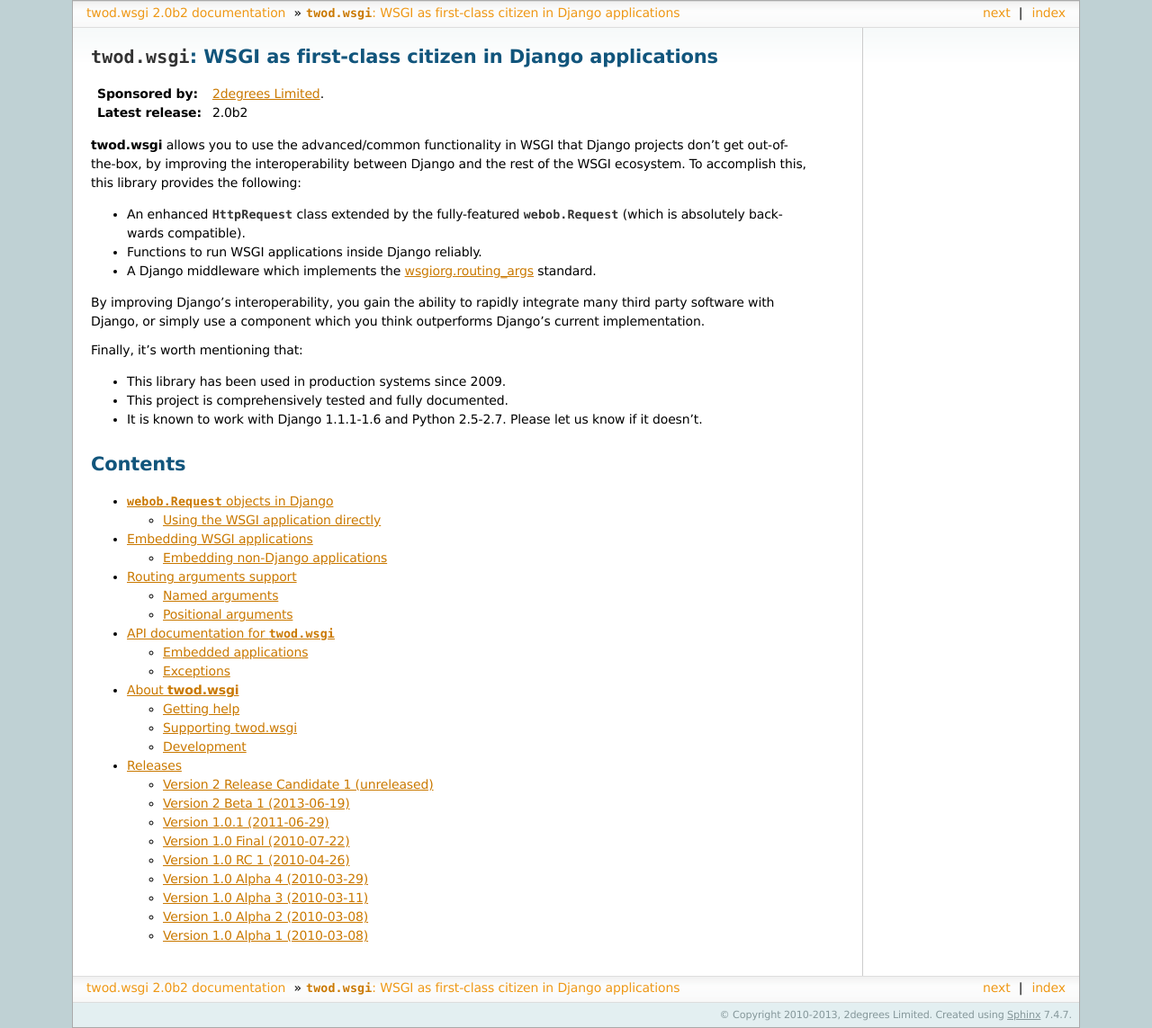
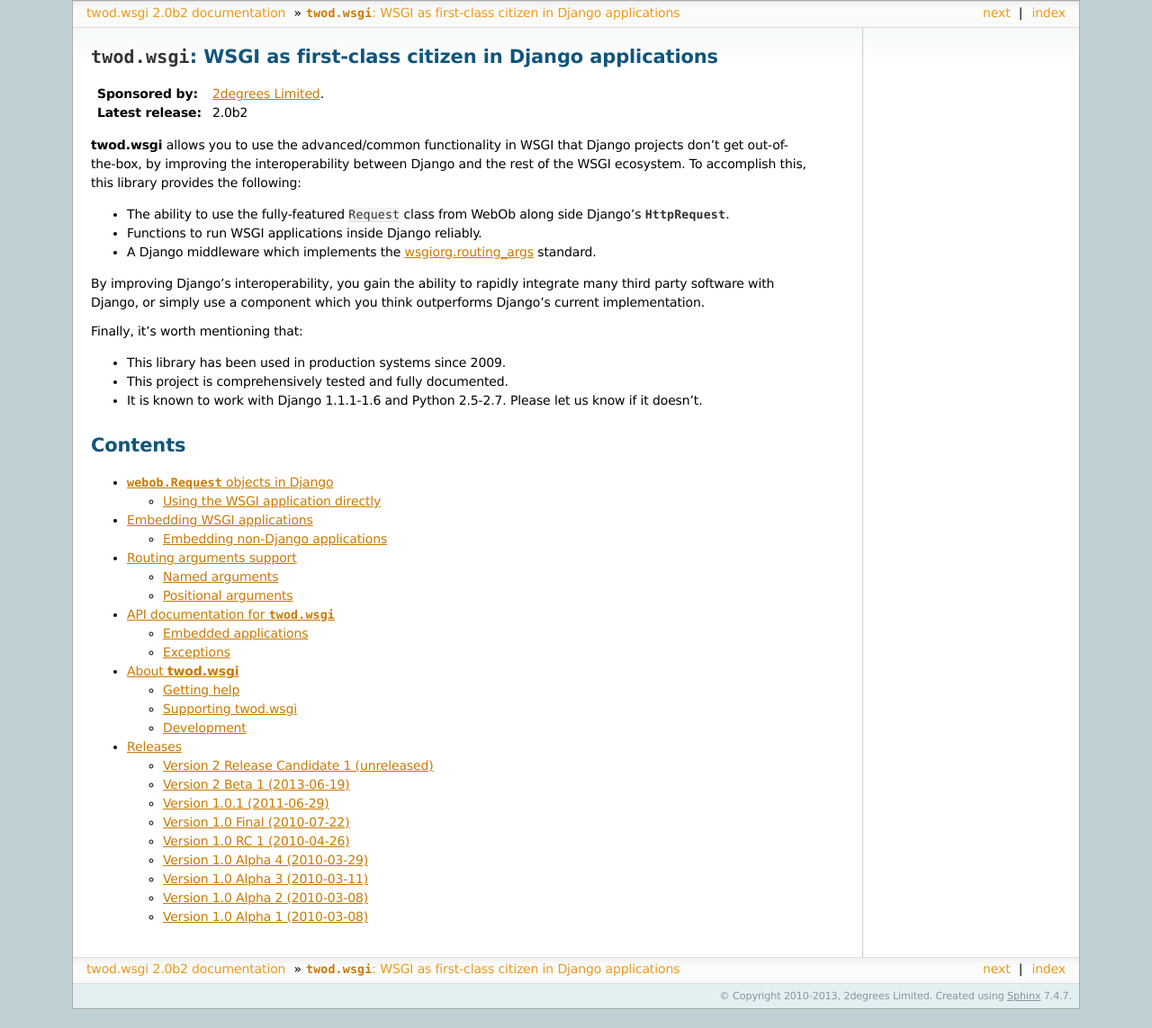
Before and after one commit to 2degrees/django-wsgi, a Sphinx documentation site: the page built from docs/source/index.rst, in a window 1280 px wide. Shown: the whole page at 90% size. Built offline with Sphinx 7.4.7, drawn with Linux system fonts in a browser that asks for light colours; a script that is not in the unit is left out; after the commit the page ends 1122 px from its top, so only the background shows below that.

Commit message:
Started documentation of WebOb request class split

```diff
--- a/docs/source/index.rst
+++ b/docs/source/index.rst
@@ -9,9 +9,8 @@
 between Django and the rest of the WSGI ecosystem. To accomplish this,
 this library provides the following:
 
-- An enhanced :class:`~django.http.HttpRequest` class extended by the
-  fully-featured :class:`webob.Request` (which is absolutely backwards
-  compatible).
+- The ability to use the fully-featured ``Request`` class from WebOb along side
+  Django's :class:`~django.http.HttpRequest`.
 - Functions to run WSGI applications inside Django reliably.
 - A Django middleware which implements the `wsgiorg.routing_args
   <http://wsgi.org/wsgi/Specifications/routing_args>`_ standard.
```
